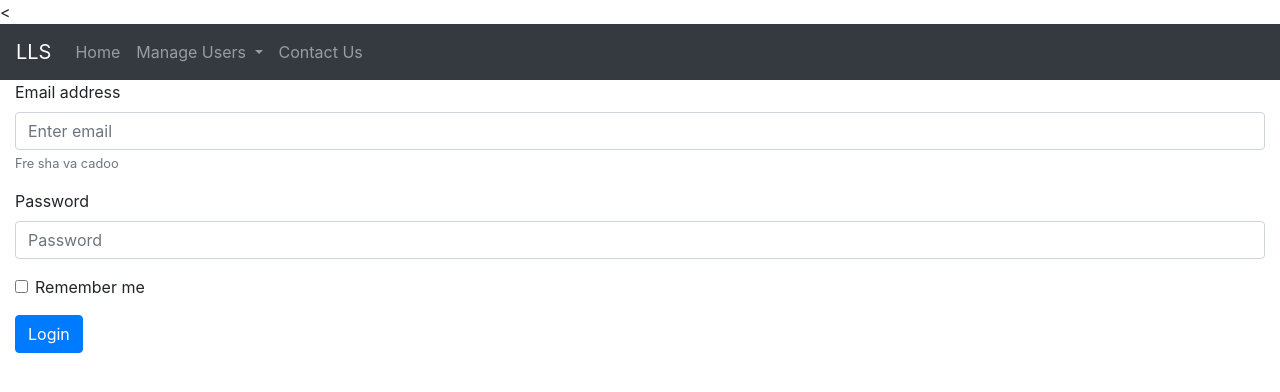
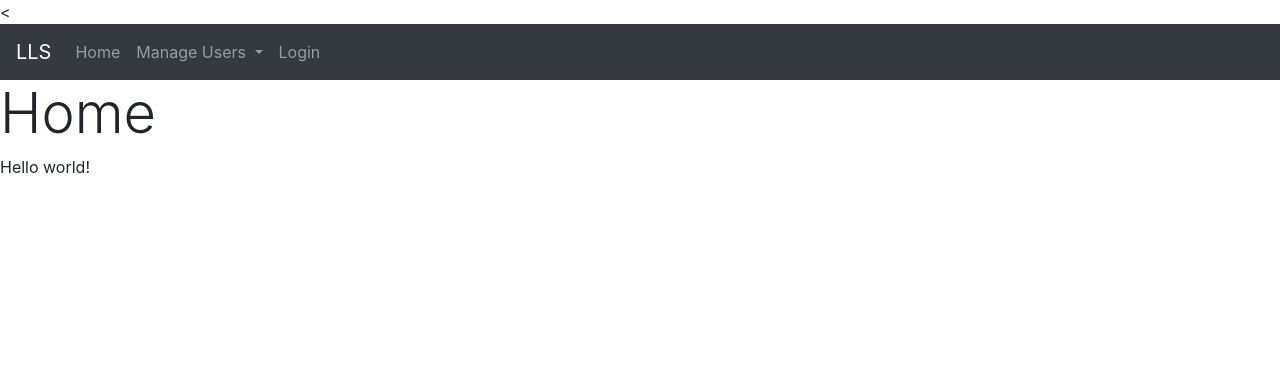
Before and after one commit to wilfredhuang/AppDevelopmentProject, a Flask app: page / in a window 1280 px wide. Shown: the top 392 px of the page. Run offline with Flask 2, Linux system fonts and the light colour scheme; some libraries are stand-ins or nearby versions.

Commit message:
Simple Login Page

```diff
--- a/app.py
+++ b/app.py
@@ -1,23 +1,53 @@
 from flask import Flask, render_template, request, redirect, url_for
-from Forms import CreateUserForm
+from Forms import CreateUserForm, LoginForm
 import shelve, User
 
 app = Flask(__name__)
 
-
+# Main page
+# Current is Login Page
 @app.route('/')
 def home():
-    return render_template('userLogin.html')
+    return render_template('home.html')
 
-@app.route('/users/<email>')
-def users(email):
-    return 'Test successful, email is {}'.format(email)
 
-@app.route('/login', methods = ['POST', 'GET'])
+# Called when user successful logged in
+# HF
+@app.route('/users/<name>')
+def users(name):
+    return 'Test successful, name is {}'.format(name)
+
+
+# Called when user press submit at main page
+# Two methods, GET is called when website request the page
+# There is POST request only when user click the submit button
+# HF
+@app.route('/login', methods=['POST', 'GET'])
 def login():
-    if request.method == 'POST':
-        user = request.form['email']
-        return redirect(url_for('users', email=user))
+    login_form = LoginForm(request.form)
+
+    # Validate only on a POST request
+    if request.method == 'POST' and login_form.validate():
+        # TODO
+        # access storage and compare details
+
+        # TODO
+        # If correct, login
+
+        # TODO
+        # If wrong, Show feedback aka error
+
+        # Test code below
+        #user = request.form['name']
+
+        user = login_form.username.data
+
+        # TODO change this to logged in state
+        return redirect(url_for('users', name=user))
+
+    # Get request will be skipped to this
+
+    return render_template('userLogin.html', form=login_form)
 
 
 
--- a/templates/includes/_navbar.html
+++ b/templates/includes/_navbar.html
@@ -21,7 +21,7 @@
                  </div>
          </li>
              <li class="nav-item">
-                 <a class="nav-link" href="/contactUs">Contact Us</a>
+                 <a class="nav-link" href="/login">Login</a>
              </li>
      </ul>
 </nav>
--- a/templates/main_Base.html
+++ b/templates/main_Base.html
@@ -6,6 +6,8 @@
 
     <!-- Bootstrap 4.3.1 CSS -->
     <link rel="stylesheet" href="https://stackpath.bootstrapcdn.com/bootstrap/4.3.1/css/bootstrap.min.css" integrity="sha384-ggOyR0iXCbMQv3Xipma34MD+dH/1fQ784/j6cY/iJTQUOhcWr7x9JvoRxT2MZw1T" crossorigin="anonymous">
+    {% block header %}
+    {% endblock %}
 
 </head>
 <body>
@@ -13,10 +15,8 @@
         {% include 'includes/_navbar.html' %}
     {% endblock %}
 
-    <div class="container-fluid">
-        {% block content %}
-        {% endblock %}
-    </div>
+    {% block content %}
+    {% endblock %}
 
     {% block scripts %}
         <!-- jQuery 3.3.1 + Popper.js 1.14.7 + Bootstrap JavaScript Plugins 4.3.1 -->
--- a/templates/userLogin.html
+++ b/templates/userLogin.html
@@ -1,29 +1,34 @@
-<!-- NEED TO DO BOOSTRAP-->
+<!--TODO-->
+<!-- HF -->
+<!-- NEED TO DO BOOTSTRAP-->
 {% extends "main_Base.html" %}
 {% block title %}User Login{% endblock %}
 
+{% block header %}
+    <link rel="stylesheet" type="text/css" href="{{ url_for('static', filename='css/login_form.css') }}" >
+{% endblock %}
+
 {% block content %}
+{% from "includes/_formHelper.html" import render_field %}
 
-<section><form class="form-container" action= "http://localhost:5000/login"  method = "post">
-    <div class="form-group">
-        <label for="exampleInputEmail1">Email address</label>
-        <input type="email" name = "email" class="form-control" id="exampleInputEmail1" aria-describedby="emailHelp" placeholder="Enter email">
-        <small id="emailHelp" class="form-text text-muted">Fre sha va cadoo</small>
-    </div>
+        <div class="container vertical-center ">
+            <div class="login-container">
+                <h1 class="test">Login</h1>
+                <form novalidate method="POST" action="">
 
-    <div class="form-group">
-        <label for="exampleInputPassword1">Password</label>
-        <input type="password" class="form-control" id="exampleInputPassword1" placeholder="Password">
-    </div>
+                    <div class="form-group">
+                    {{ render_field(form.username, class="form-control txt") }}
+                    </div>
 
-    <div class="form-group form-check">
-        <input type="checkbox" class="form-check-input" id="exampleCheck1">
-        <label class="form-check-label" for="exampleCheck1">Remember me</label>
-    </div>
-    <button type="submit" value = "submit" class="btn btn-primary">Login</button>
-    <!--
-    <button type="submit" onclick="location.href = 'updateInformation.html';" class="btn btn-primary">Login</button>
-    -->
-</form></section>
+                    <div class="form-group">
+                    {{ render_field(form.password, class="form-control") }}
+                    </div>
+                    <div class="container">
+                        <input type="Submit" value="Login" class="btn btn-primary"/>
+                        <input type="Submit" value="Sign Up" class="btn btn-primary"/>
+                    </div>
+                </form>
+            </div>
+        </div>
 
 {% endblock %}
```
Also changed, not shown: Forms.py (+6 -1 lines), static/css/login_form.css (added, +27 -0 lines).
